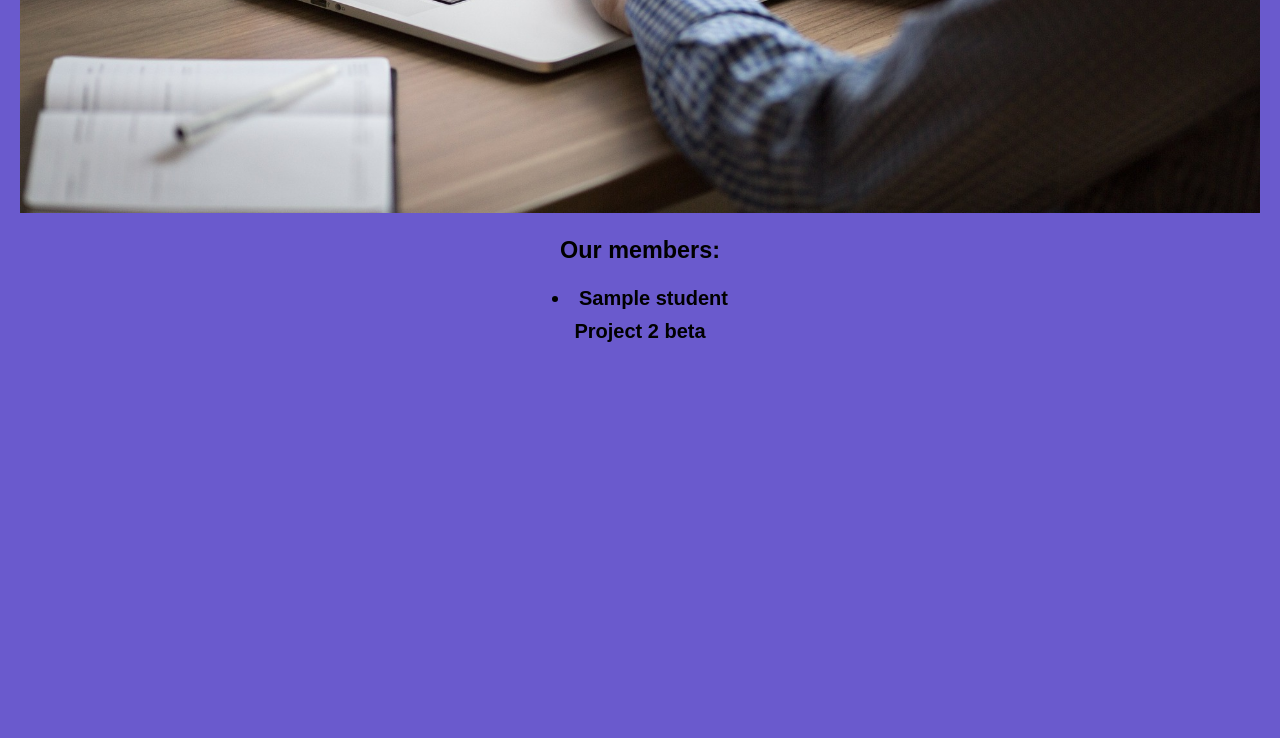
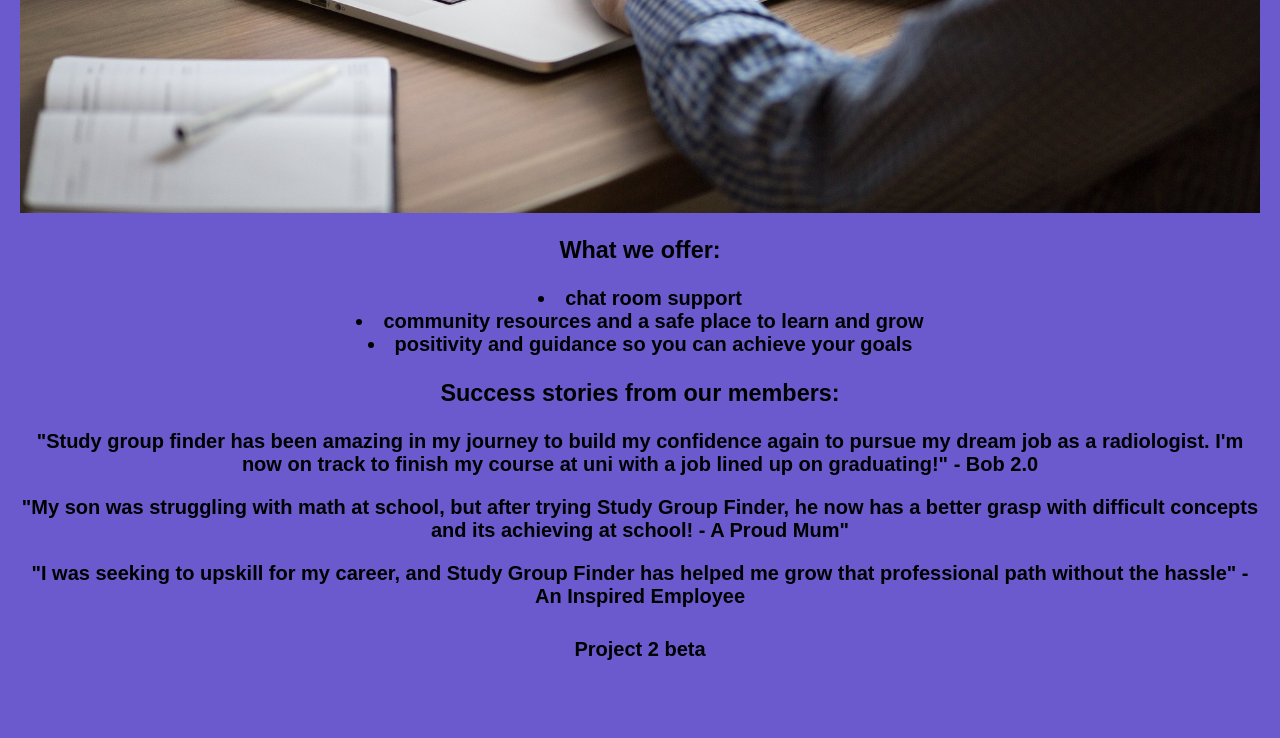
Before and after one commit to joash9500/Study-Group-Manager, a Flask app: page / in a window 1280 px wide. Shown: the part 892-1630 px from the top of the page. Before the commit the page ends 1234 px from the top, so only its background shows below. Run offline with Flask 2, Linux system fonts and the light colour scheme; a database or web service that is not in the repository returns one stand-in record (values such as "Sample title"); some libraries are stand-ins or nearby versions.

Commit message:
minor backend and database tweaks, changes to admin features. bug fixes for logged in users

```diff
--- a/app.py
+++ b/app.py
@@ -1,4 +1,3 @@
-from crypt import methods
 from flask import Flask, redirect, render_template, request, session, url_for
 from db import sql_post, sql_fetch
 
@@ -71,7 +70,7 @@
     email = request.form.get('email')
     password = request.form.get('password')
     password_hashed = bcrypt.hashpw(password.encode(), bcrypt.gensalt()).decode() #store hashed version of password
-    date_joined = date.today().strftime("%d/%m/%y")
+    date_joined = date.today().strftime("%Y/%m/%d")
 
     # check if user exists in database
     students_info = sql_fetch('SELECT name, email, password_hash FROM students WHERE email = %s', [email])
@@ -115,7 +114,7 @@
 
     if name == 'admin': #if statement required as admin does not belong to any group
 
-        return render_template('subjects/subject.html', subject = subject, name = name, not_joined_list = group_list)
+        return render_template('subjects/subject.html', subject = subject, name = name, joined_list = group_list)
 
     elif name:
 
@@ -130,7 +129,7 @@
 
     else:
 
-        return render_template('subjects/subject.html', subject = subject)
+        return render_template('subjects/subject.html', subject = subject, not_joined_list = group_list)
 
 
 @app.route('/subject_action', methods=['POST'])
@@ -141,10 +140,12 @@
 
     new_group = request.form.get('add_group')
     delete_group = request.form.get('delete_group')
+    group_id = sql_fetch('SELECT id FROM groups WHERE group_name = %s', [delete_group])
 
-    sql_post('INSERT INTO groups (subject_id, group_name) VALUES (%s, %s)', [subject_id[0][0], new_group]) #update database with new group and its subject id
-    sql_post('DELETE FROM groups WHERE group_name = %s', [delete_group]) #update database with new group
-    sql_post('DELETE FROM groups WHERE group_name = %s', ['']) #delete row from table
+    if new_group:
+        sql_post('INSERT INTO groups (subject_id, group_name) VALUES (%s, %s)', [subject_id[0][0], new_group]) #update database with new group and its subject id
+    if delete_group:
+        sql_post('DELETE FROM groups WHERE id = %s', [group_id[0][0]]) #delete group from database
 
     return redirect(url_for('subject', subject=subject))
 
@@ -169,8 +170,8 @@
 def group(groupname):
 
     group_id = sql_fetch('SELECT id FROM groups WHERE group_name = %s', [groupname])
-    group_posts = sql_fetch('SELECT user_post FROM group_post WHERE group_id = %s', [group_id[0][0]]) #list of group posts
-
+    group_posts = sql_fetch('SELECT name, date_post, user_post FROM group_post JOIN students ON group_post.student_id = students.id WHERE group_id = %s', [group_id[0][0]]) #list of group posts
+    print(group_posts[0][1])
     return render_template('groups/group.html', groupname = groupname, name=session.get('name'), group_posts = group_posts)
 
 #post user message to database
@@ -181,10 +182,11 @@
     name = request.form.get('name')
     groupname = request.form.get('groupname')
     msgpost = request.form.get('msg_box')
+    datepost = date.today().strftime("%Y/%m/%d")
 
     student_id = sql_fetch('SELECT id FROM students WHERE name = %s', [name])
     group_id = sql_fetch('SELECT id FROM groups WHERE group_name = %s', [groupname])
-    sql_post('INSERT INTO group_post (student_id, group_id, user_post) VALUES (%s, %s, %s)', [student_id[0][0], group_id[0][0], msgpost])
+    sql_post('INSERT INTO group_post (student_id, group_id, user_post, date_post) VALUES (%s, %s, %s, %s)', [student_id[0][0], group_id[0][0], msgpost, datepost])
 
     return redirect(url_for('group', groupname = groupname))
 
--- /dev/null
+++ b/seed.sql
@@ -0,0 +1,11 @@
+-- prepopulate data (to remove later)
+
+INSERT INTO students (name, email, date_joined, password_hash) VALUES ('Bob Example', 'bob@example.com', '2022-04-10','$2b$12$H4kyXALZeuxc11pF.9I7S.waEmGTdtFJfffiX4K7pOKeXTAbay3/.'); -- password123
+INSERT INTO students (name, email, date_joined, password_hash) VALUES ('Sally Example', 'sally@example.com', '2022-04-10','$2b$12$/oygWGX8k6K8iplJnR4Gh.OdPEYK8LllH6zabMklQaJNIOsV9nEUe'); -- password456
+INSERT INTO students (name, email, date_joined, password_hash) VALUES ('Joash Example', 'joash@example.com', '2022-04-09','$2b$12$hxl0vh78EE3yIjaP7zeGFu4Z3Ehy5lfKVb1lD2AXwQ3ni4wXDUMiK'); -- password
+
+-- prepopulate subjects list
+
+INSERT INTO subjects (subject_title) VALUES ('java');
+INSERT INTO subjects (subject_title) VALUES ('python');
+INSERT INTO subjects (subject_title) VALUES ('javascript');
--- a/static/css/group.css
+++ b/static/css/group.css
@@ -4,5 +4,4 @@
 
 .group_page {
     border-style: solid;
-
 }
--- a/templates/base.html
+++ b/templates/base.html
@@ -19,9 +19,6 @@
                 {% if name == 'admin' %}
                     <a href="{{url_for('subjects')}}">Subjects</a>
                     <a href="{{url_for('logout')}}">Logout</a>
-
-                    <a href="">Add groups</a>
-                    <a href="">Add subjects</a>
 
                 {% elif name %}
                     <a href="{{url_for('subjects')}}">Subjects</a>
--- a/templates/index.html
+++ b/templates/index.html
@@ -14,9 +14,19 @@
 
     <img src="{{url_for('static', filename='/images/home1.jpg')}}" alt="person studying with macbook">
 
-    <h3>Our members:</h3>
+    <h3>What we offer: </h3>
+    <li>chat room support</li>
+    <li>community resources and a safe place to learn and grow</li>
+    <li>positivity and guidance so you can achieve your goals</li>
+
+    <h3>Success stories from our members:</h3>
+    <p>"Study group finder has been amazing in my journey to build my confidence again to pursue my dream job as a radiologist. I'm now on track to finish my course at uni with a job lined up on graduating!" - Bob 2.0</p>
+    <p>"My son was struggling with math at school, but after trying Study Group Finder, he now has a better grasp with difficult concepts and its achieving at school! - A Proud Mum"</p>
+    <p>"I was seeking to upskill for my career, and Study Group Finder has helped me grow that professional path without the hassle" - An Inspired Employee</p>
+
+    <!-- <h3>Our members:</h3>
     {% for student in list %}
         <li>{{ student[0] }}</li>
-    {% endfor %}
+    {% endfor %} -->
 
 {% endblock %}
```
Also changed, not shown: schema.sql (+17 -41 lines), templates/groups/group.html (+10 -6 lines), templates/subjects/subject.html (+15 -24 lines).
